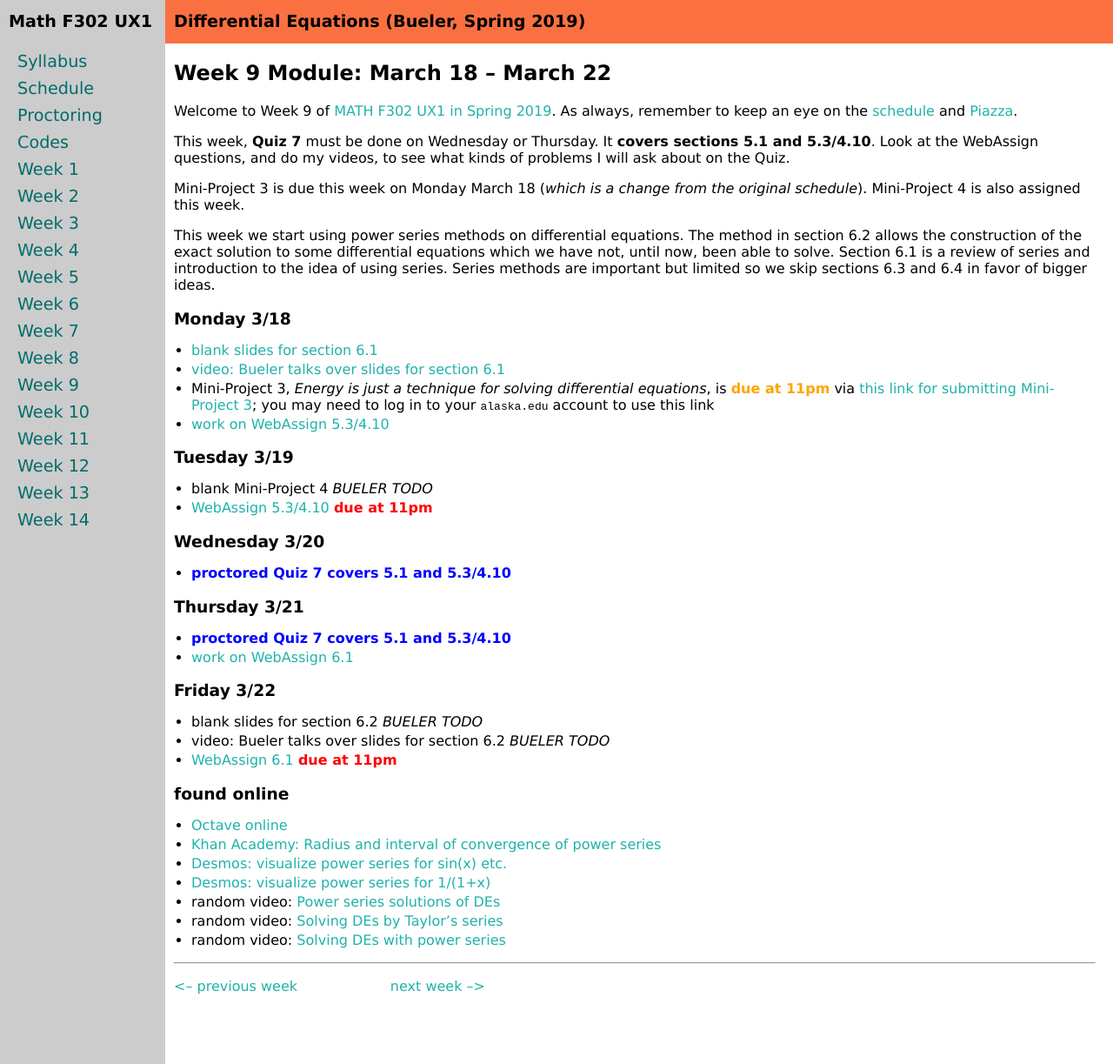
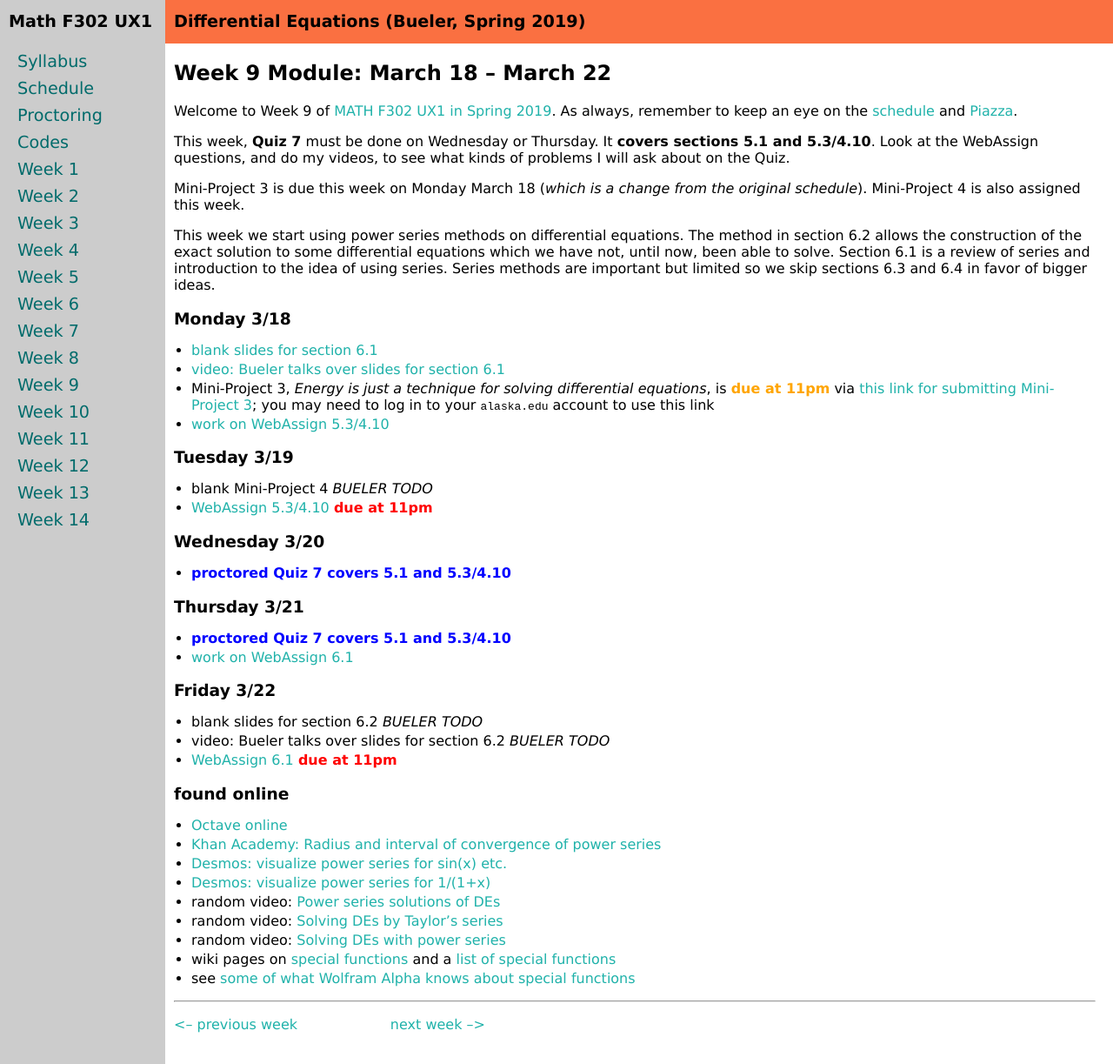
Before and after one commit to bueler/math302, a Jekyll site: the page built from week9.md, in a window 1280 px wide and 1223 px high. Shown: the whole window at 87% size. Built offline with Jekyll 4.4.1, drawn with Linux system fonts in a browser that asks for light colours.

Commit message:
special function links week 9

```diff
--- a/week9.md
+++ b/week9.md
@@ -43,6 +43,8 @@ This week we start using power series methods on differential equations.  The me
 * random video: [Power series solutions of DEs](https://www.youtube.com/watch?v=6csP7dw0XTY)
 * random video: [Solving DEs by Taylor's series](https://www.youtube.com/watch?v=Ky5fWB0OHa4)
 * random video: [Solving DEs with power series](https://www.youtube.com/watch?v=RJJKq7Uc-9I)
+* wiki pages on [special functions](https://en.wikipedia.org/wiki/Special_functions) and a [list of special functions](https://en.wikipedia.org/wiki/List_of_special_functions_and_eponyms)
+* see [some of what Wolfram Alpha knows about special functions](https://www.wolframalpha.com/input/?i=special+functions)
 
 <hr>
 <a align="left" href="week8">\<-- previous week</a>  &nbsp; &nbsp; &nbsp; &nbsp; &nbsp; &nbsp; &nbsp; &nbsp; &nbsp; &nbsp; <a align="right" href="week10">next week --\></a>
```
